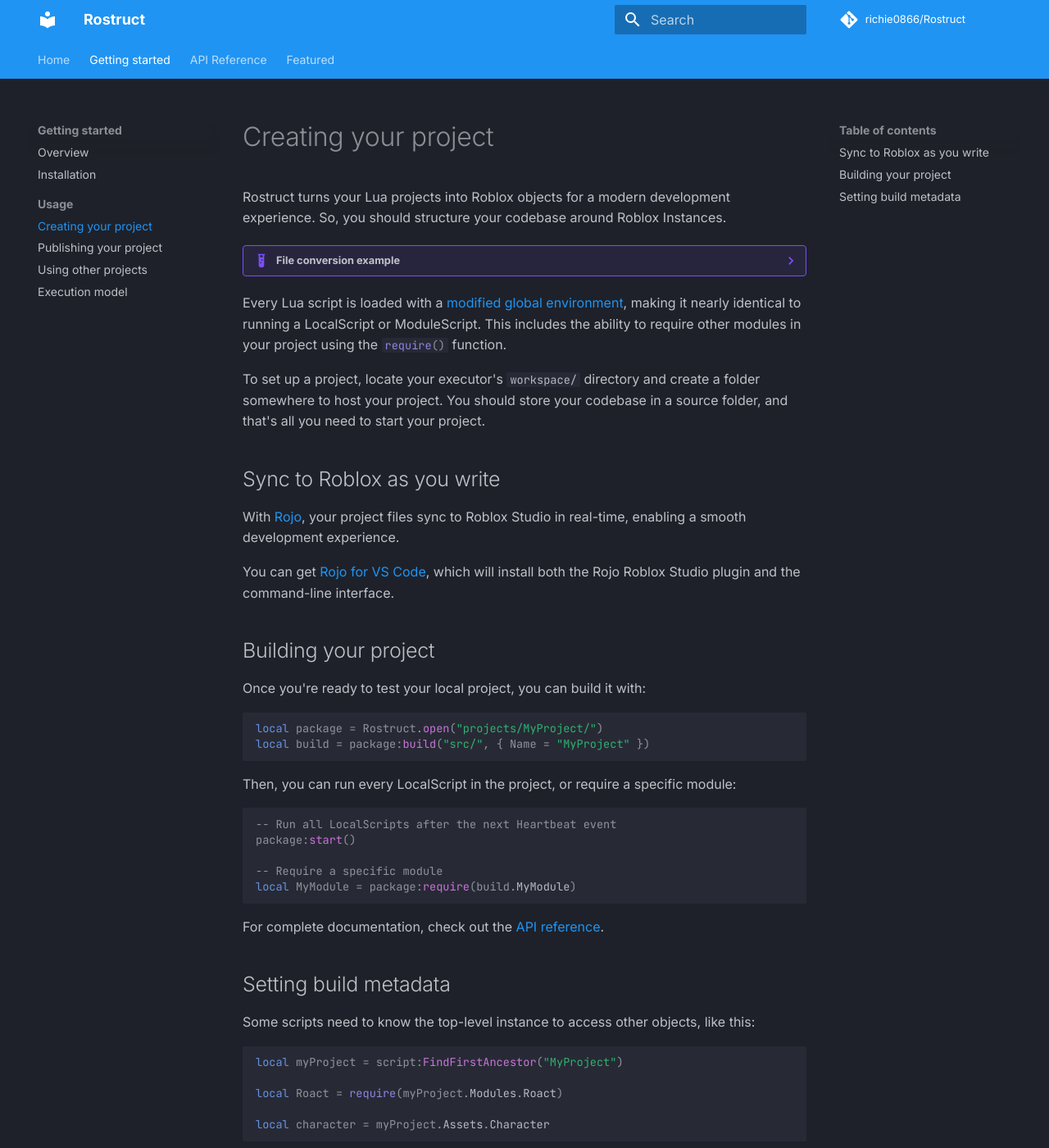
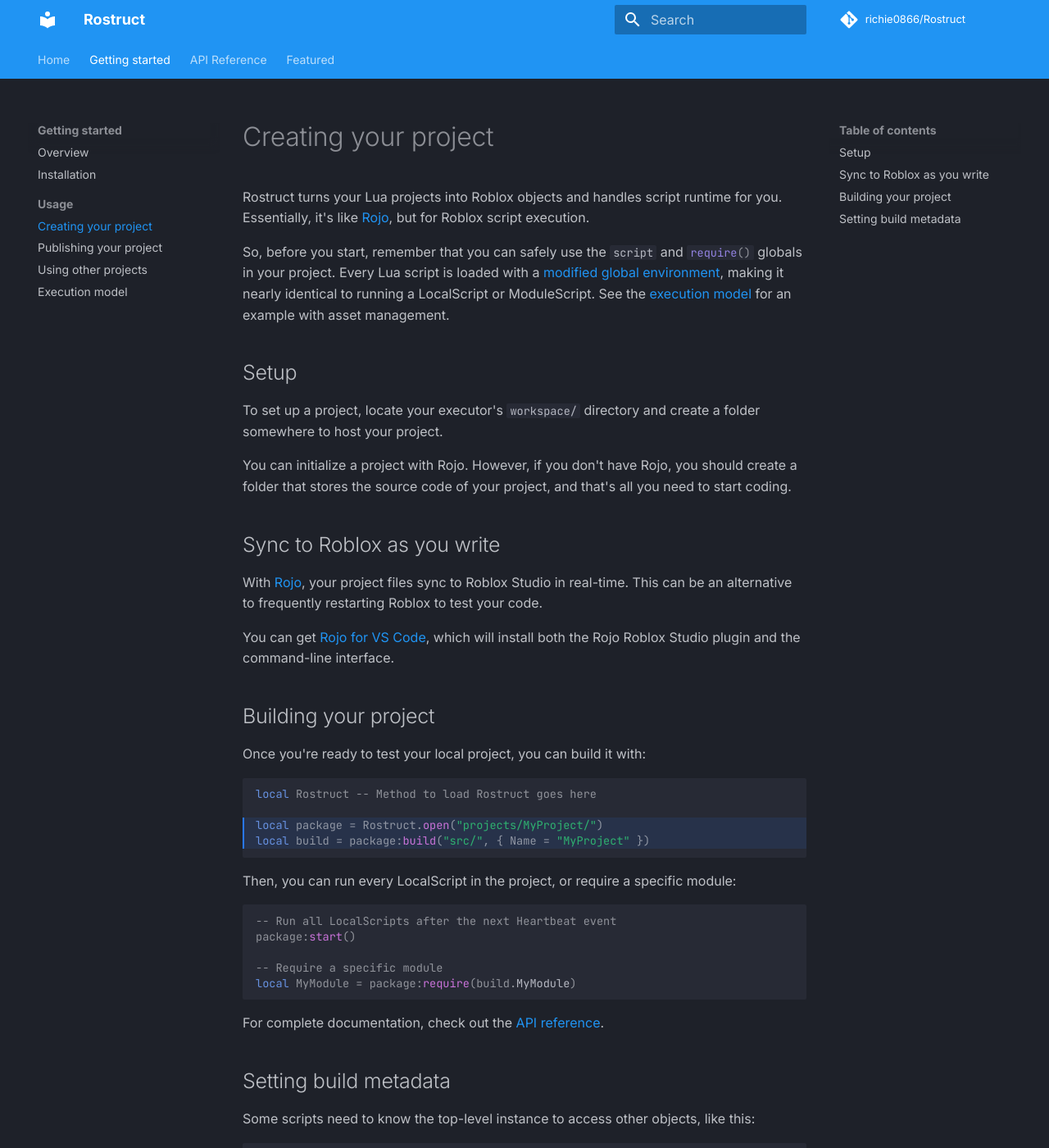
Before and after one commit to richie0866/Rostruct, an MkDocs documentation site: the page built from docs/getting-started/creating-your-project.md, in a window 1280 px wide and 1400 px high. Shown: the whole window at 82% size. Built offline with MkDocs 1.6.1 and Material for MkDocs 9.7.7, drawn with Linux system fonts in a browser that asks for light colours; comment, search, counter and statistics services are not loaded; some of the changed text lies outside the part shown.

Commit message:
Update docs

````diff
--- a/docs/getting-started/creating-your-project.md
+++ b/docs/getting-started/creating-your-project.md
@@ -1,22 +1,18 @@
 # Creating your project
 
-Rostruct turns your Lua projects into Roblox objects for a modern development experience. So, you should structure your codebase around Roblox Instances.
+Rostruct turns your Lua projects into Roblox objects and handles script runtime for you. Essentially, it's like [Rojo](https://rojo.space/), but for Roblox script execution.
 
-??? example "File conversion example"
+So, before you start, remember that you can safely use the `script` and `#!lua require()` globals in your project. Every Lua script is loaded with a [modified global environment](../api-reference/globals.md), making it nearly identical to running a LocalScript or ModuleScript. See the [execution model](execution-model.md) for an example with asset management.
 
-	Check out the [file conversion](../api-reference/file-conversion.md) page for more complete information.
+## Setup
 
-	![MyModule source](../assets/images/midi-player-src.png){ align=middle width=256px }
-	-> [`Package.build`](../api-reference/package/methods/../build.md) ->
-	![MyModule instance](../assets/images/midi-player-panel.svg){ align=middle width=256px }
+To set up a project, locate your executor's `workspace/` directory and create a folder somewhere to host your project.
 
-Every Lua script is loaded with a [modified global environment](../api-reference/globals.md), making it nearly identical to running a LocalScript or ModuleScript. This includes the ability to require other modules in your project using the `#!lua require()` function.
-
-To set up a project, locate your executor's `workspace/` directory and create a folder somewhere to host your project. You should store your codebase in a source folder, and that's all you need to start your project.
+You can initialize a project with Rojo. However, if you don't have Rojo, you should create a folder that stores the source code of your project, and that's all you need to start coding.
 
 ## Sync to Roblox as you write
 
-With [Rojo](https://rojo.space/docs/), your project files sync to Roblox Studio in real-time, enabling a smooth development experience.
+With [Rojo](https://rojo.space/), your project files sync to Roblox Studio in real-time. This can be an alternative to frequently restarting Roblox to test your code.
 
 You can get [Rojo for VS Code](https://marketplace.visualstudio.com/items?itemName=evaera.vscode-rojo), which will install both the Rojo Roblox Studio plugin and the command-line interface.
 
@@ -24,14 +20,16 @@ You can get [Rojo for VS Code](https://marketplace.visualstudio.com/items?itemNa
 
 Once you're ready to test your local project, you can build it with:
 
-```lua
+``` lua hl_lines="3 4"
+local Rostruct -- Method to load Rostruct goes here
+
 local package = Rostruct.open("projects/MyProject/")
 local build = package:build("src/", { Name = "MyProject" })
 ```
 
 Then, you can run every LocalScript in the project, or require a specific module:
 
-```lua
+``` lua
 -- Run all LocalScripts after the next Heartbeat event
 package:start()
 
@@ -45,7 +43,7 @@ For complete documentation, check out the [API reference](../api-reference/overv
 
 Some scripts need to know the top-level instance to access other objects, like this:
 
-```lua
+``` lua hl_lines="1"
 local myProject = script:FindFirstAncestor("MyProject")
 
 local Roact = require(myProject.Modules.Roact)
````
Also changed, not shown: other parts of docs/getting-started/creating-your-project.md (+3 -3 lines), docs/api-reference/file-conversion.md (+9 -3 lines), docs/getting-started/execution-model.md (+1 -2 lines), docs/getting-started/installation.md (+1 -1 lines), docs/getting-started/publishing-your-project.md (+11 -10 lines), docs/getting-started/using-other-projects.md (+14 -12 lines).
